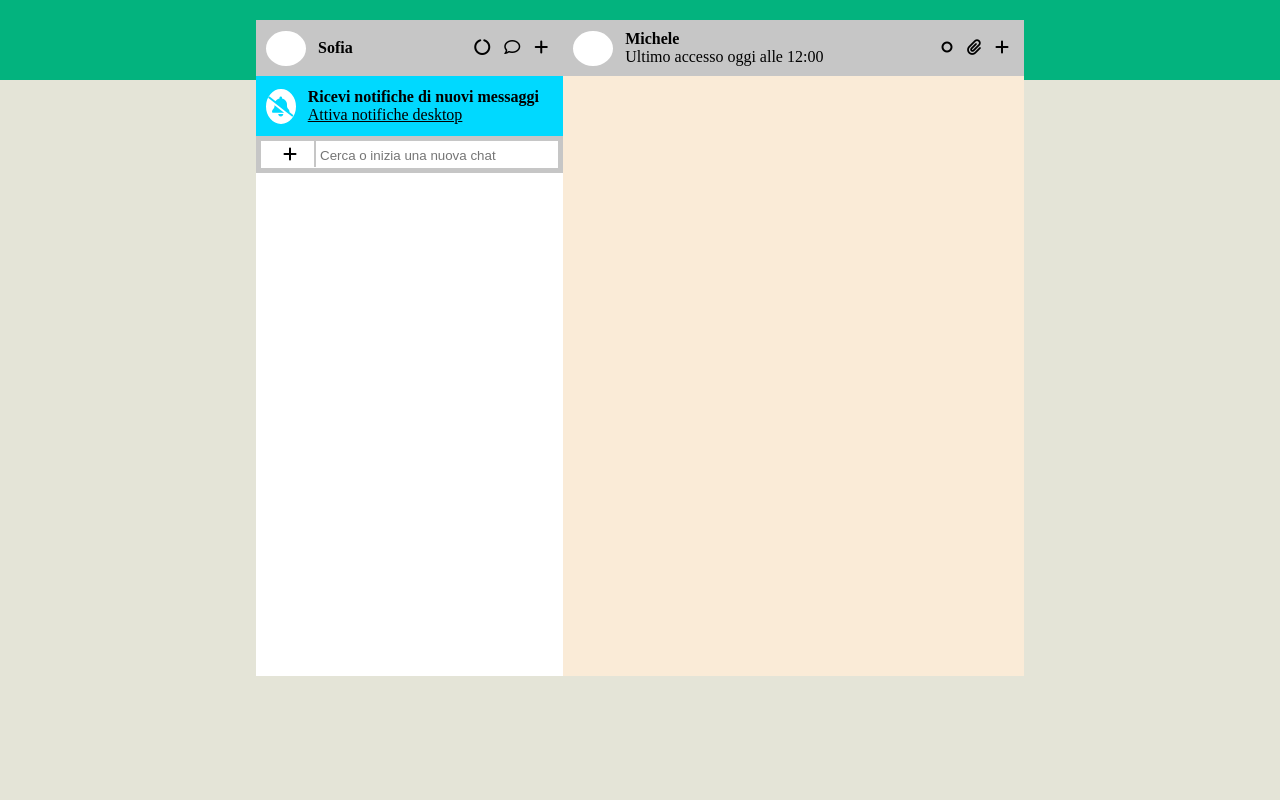
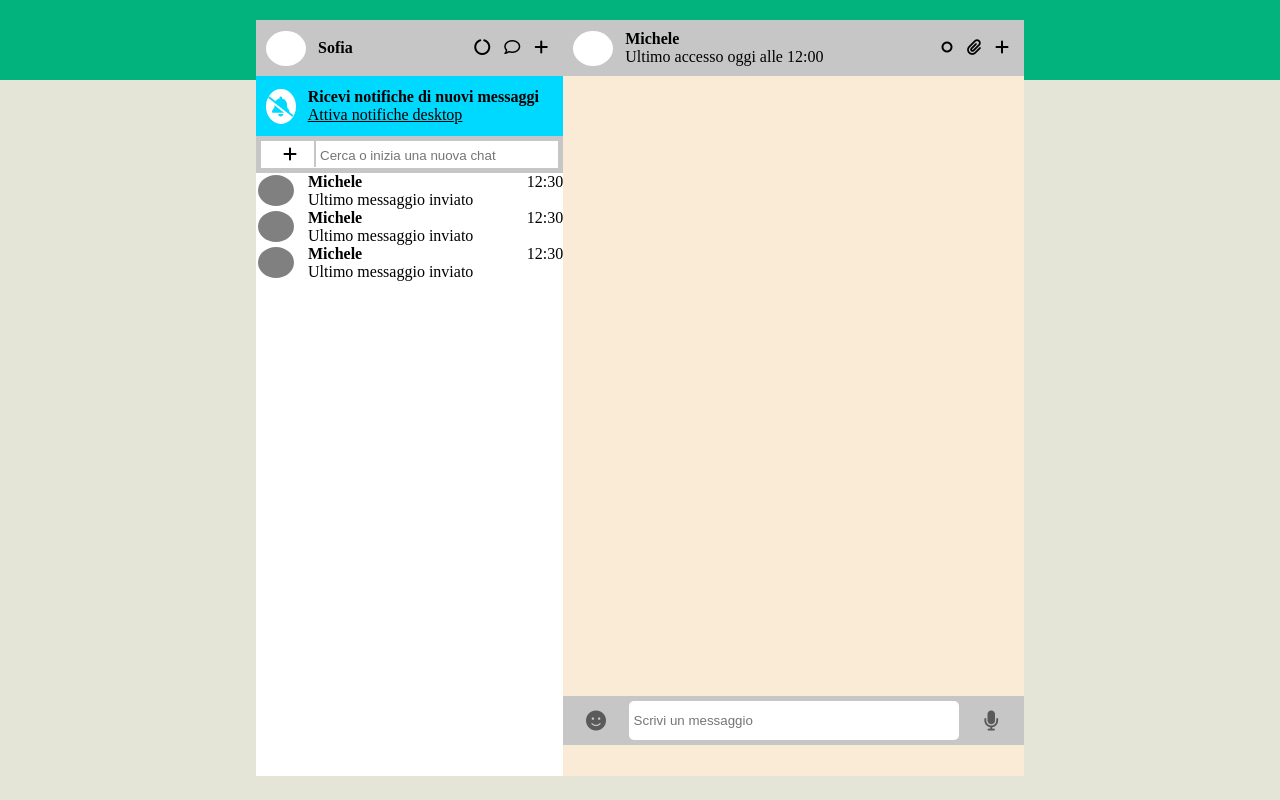
Before and after one commit to g4br100/vue-boolzapp, a plain HTML site: page index.html in a window 1280 px wide. Drawn offline with Linux system fonts and the light colour scheme.

Commit message:
Impsotazione lista contatti chat

```diff
--- a/css/style.css
+++ b/css/style.css
@@ -43,16 +43,23 @@ header{
 }
 
 #chat, #contactlist {
-    height: 600px;
+    height: 700px;
 }
 
 #chat{
     background-color: antiquewhite;
+}
 
+#message{
+    height: 77.5vh;
+    overflow: auto;
 }
+
+
 
 #contactlist{
     background-color: rgb(255, 255, 255);
+    overflow: auto;
 
 }
 
@@ -82,7 +89,7 @@ header{
     text-align: center;
 }
 
-#circleuser{
+.circleuser{
     border-radius: 50%;
     border: 2px solid white;
     background-color: white;
@@ -104,7 +111,6 @@ header{
 }
 
 #lst{
-    height: 540px;
     background-color: rgb(255, 255, 255);
 }
 
@@ -116,8 +122,15 @@ header{
 
 #search input{
     padding: 5px 0;
-    width: 60%;
+    width: 80%;
     border: 0;
+}
+
+#chat input{
+    padding: 12px 5px;
+    width: 100%;
+    border: 0;
+    border-radius: 5px;
 }
 
 #search i{
@@ -133,3 +146,35 @@ header{
     background-color: white;
     margin: 0 5px;
 }
+
+#write{
+    background-color: rgb(198, 198, 198);
+    display: flex;
+    justify-content: space-between;
+    align-items: center;
+    padding: 5px 0;
+}
+
+#write i{
+    width: 20%;
+    text-align: center;
+    font-size: 20px;
+    color: rgb(90, 90, 90);
+}
+
+ul{
+    list-style-type: none;
+}
+
+ul li{
+    display: flex;
+    justify-content: space-between;
+}
+
+ul li div:first-of-type{
+    display: flex;
+}
+
+.grey{
+    background-color: grey;
+}
--- a/index.html
+++ b/index.html
@@ -16,7 +16,7 @@
                <div id="upbar">
                     <div id="user">
                         <div>
-                            <div id="circleuser"></div>
+                            <div class="circleuser"></div>
                             <h4>Sofia</h4>
                         </div>
                         <div>
@@ -27,7 +27,7 @@
                     </div>
                     <div id="contactchat">
                         <div>
-                            <div id="circleuser"></div>
+                            <div class="circleuser"></div>
                             <div>
                                 <h4>Michele</h4>
                                 <p>Ultimo accesso oggi alle 12:00</p>
@@ -57,8 +57,48 @@
                                 <input type="text" placeholder="Cerca o inizia una nuova chat">
                             </div>
                         </div>
+                        <ul>
+                            <li>
+                                <div>
+                                    <div class="circleuser grey"></div>
+                                    <div>
+                                        <h4>Michele</h4>
+                                        <p>Ultimo messaggio inviato</p>
+                                    </div>
+                                </div>
+                                <span>12:30</span>
+                            </li>
+                            <li>
+                                <div>
+                                    <div class="circleuser grey"></div>
+                                    <div>
+                                        <h4>Michele</h4>
+                                        <p>Ultimo messaggio inviato</p>
+                                    </div>
+                                </div>
+                                <span>12:30</span>
+                            </li>
+                            <li>
+                                <div>
+                                    <div class="circleuser grey"></div>
+                                    <div>
+                                        <h4>Michele</h4>
+                                        <p>Ultimo messaggio inviato</p>
+                                    </div>
+                                </div>
+                                <span>12:30</span>
+                            </li>
+                        </ul>
                     </div>
                     <div id="chat">
+                        <div id="message">
+
+                        </div>
+                        <div id="write">
+                            <i class="fa-solid fa-face-smile"></i>
+                            <input type="text" placeholder="Scrivi un messaggio">
+                            <i class="fa-solid fa-microphone"></i>
+                        </div>
                     </div>
                 </div>
         </div>
```
Also changed, not shown: Boolzapp-screenshot (2).png (added).
